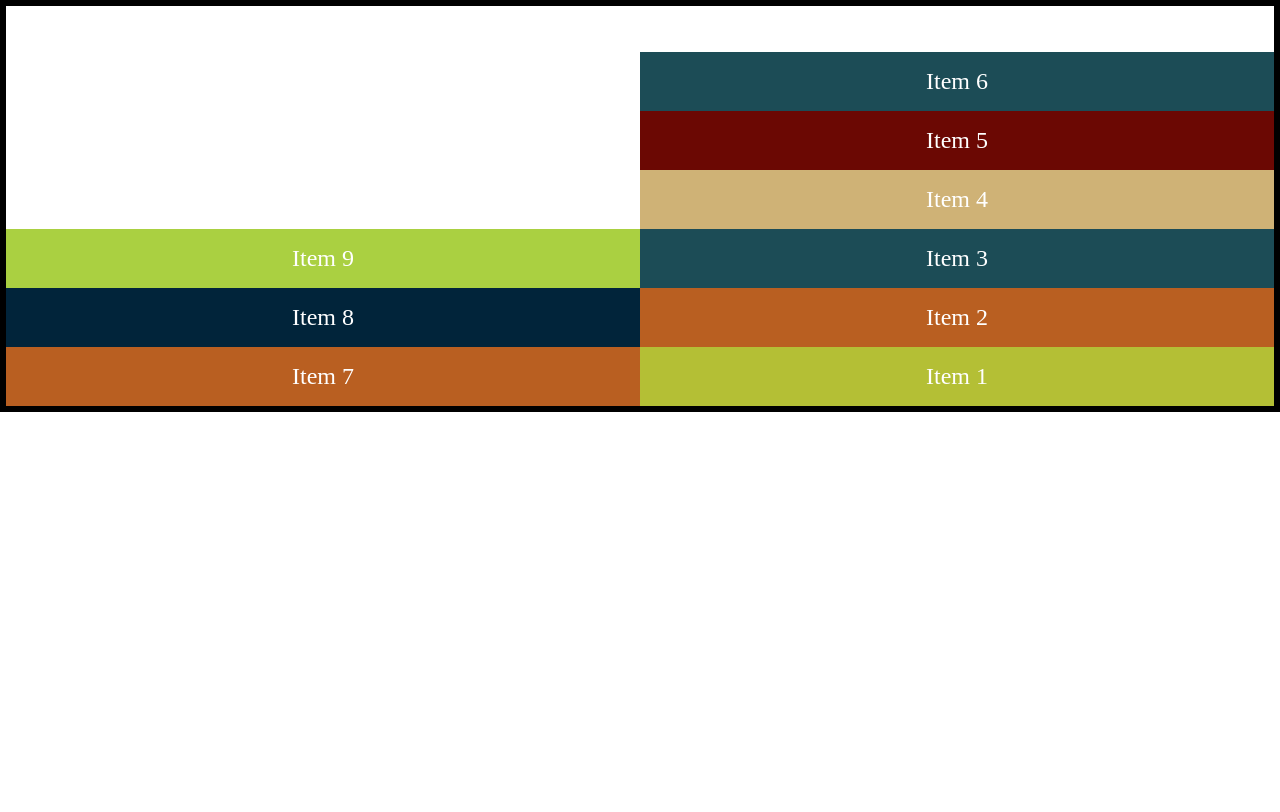
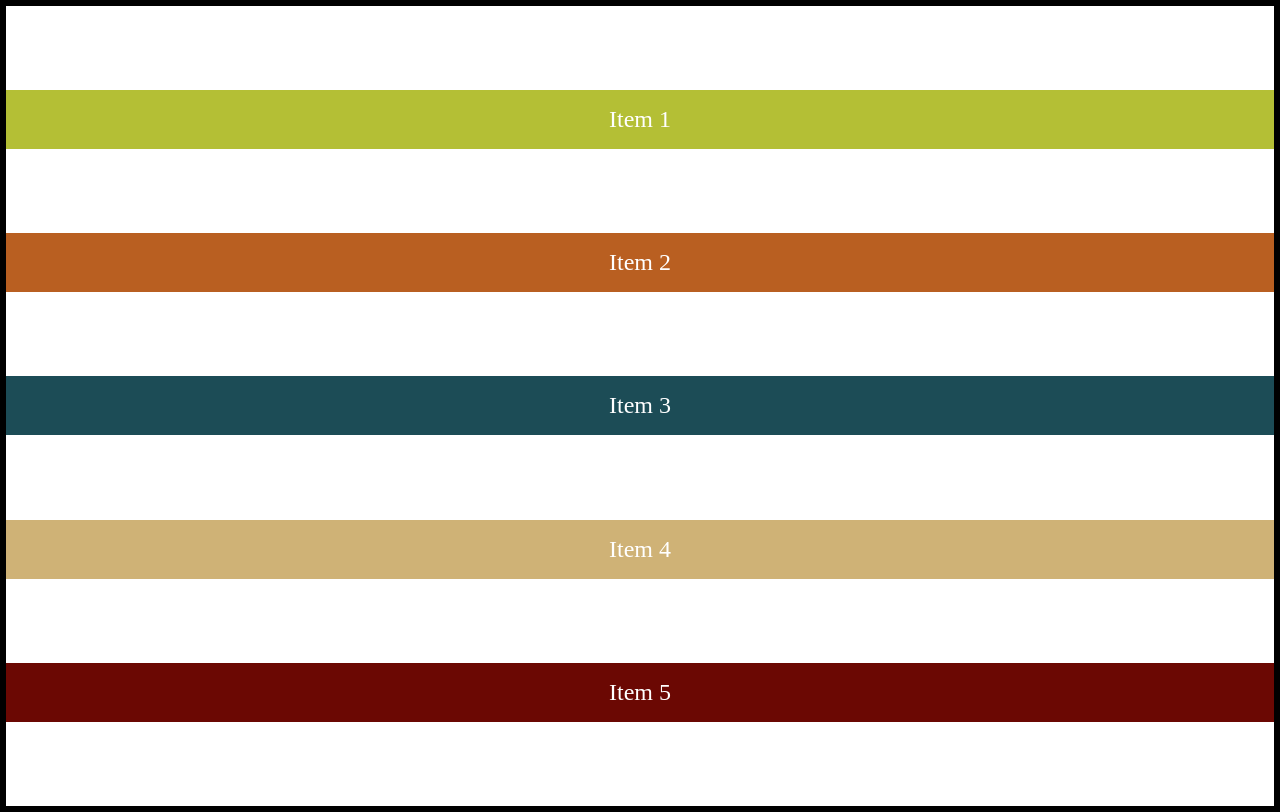
Before and after one commit to AmirTaki/flex-box-course, a plain HTML site: page index.html in a window 1280 px wide. Drawn offline with Linux system fonts and the light colour scheme.

Commit message:
justify-content

```diff
--- a/index.html
+++ b/index.html
@@ -13,10 +13,10 @@
         <div class="flex-item item-3">Item 3</div>
         <div class="flex-item item-4">Item 4</div>
         <div class="flex-item item-5">Item 5</div>
-        <div class="flex-item item-6">Item 6</div>
+        <!-- <div class="flex-item item-6">Item 6</div>
         <div class="flex-item item-7">Item 7</div>
         <div class="flex-item item-8">Item 8</div>
-        <div class="flex-item item-9">Item 9</div>
+        <div class="flex-item item-9">Item 9</div> -->
     </div>
 </body>
 </html>
@@ -121,6 +121,16 @@ FLEX CONTAINER PROPERTIES :
 
     1-  flex-flow: <flex-direction> <flex-wrap>
 -----------------------------------------------------------------------------------
+    5) JUSTIFY-CONTENT
 
+        align items and distribute any extra spacing in the parent container.
+        The alignment is always along the main axis.
 
+        1-  flex-start
+        2-  flex-end
+        3-  center
+        4-  space-between
+        5-  space-around
+        6-  space-evenly
+----------------------------------------------------------------------------------------
 -->
--- a/src/styles.css
+++ b/src/styles.css
@@ -7,18 +7,24 @@ body{
     /* display: inline-flex; */
     display: flex;
 
-    flex-direction: row-reverse;
-    flex-wrap:  wrap-reverse;
+    flex-flow : row wrap;
 
-    /* flex-flow: flex-direction flex-wrap; */
-    flex-flow: row-reverse wrap-reverse;
+    justify-content: flex-start;
+    justify-content: flex-end;
+    justify-content: center;
+    justify-content: space-between;
+    justify-content: space-around;
+    justify-content: space-evenly;
 
+    flex-flow: column nowrap;
+    height: 800px;
 
-    height: 400px;
-    flex-direction: column-reverse;
-    flex-wrap: wrap-reverse;
-    flex-flow: column-reverse wrap-reverse;
-
+    justify-content: flex-start;
+    justify-content: flex-end;
+    justify-content: center;
+    justify-content: space-between;
+    justify-content: space-around;
+    justify-content: space-evenly;
 
 
 }
```
